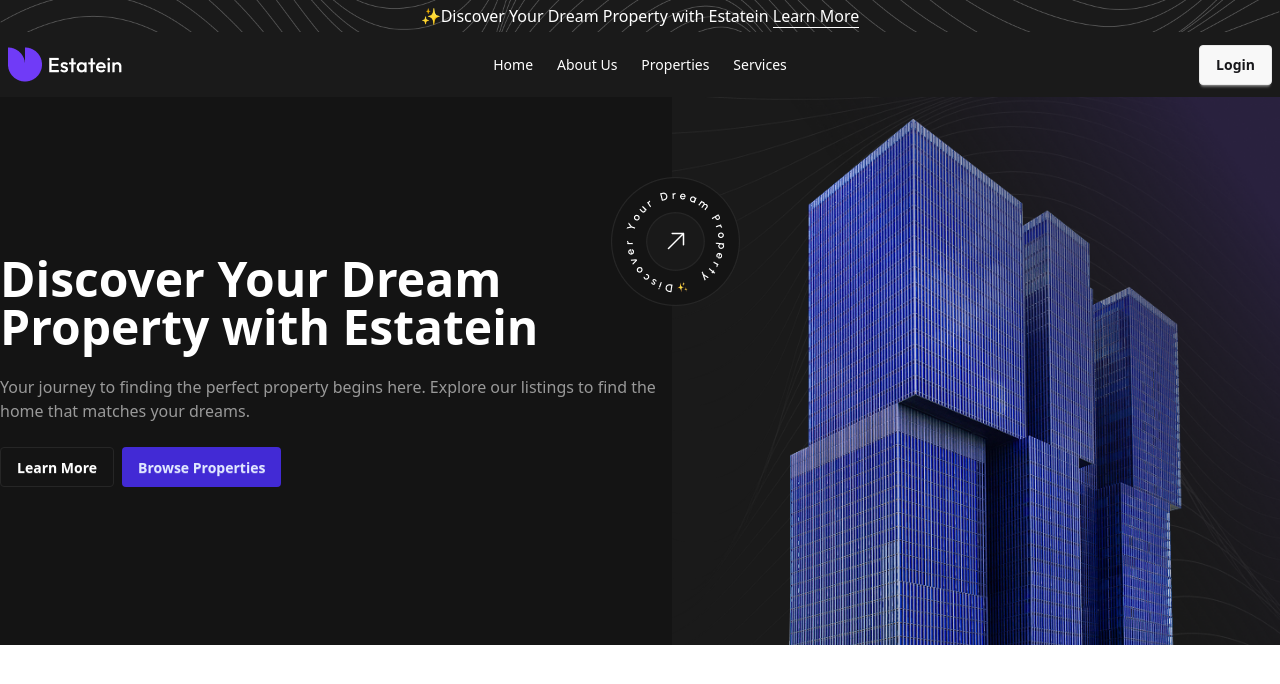
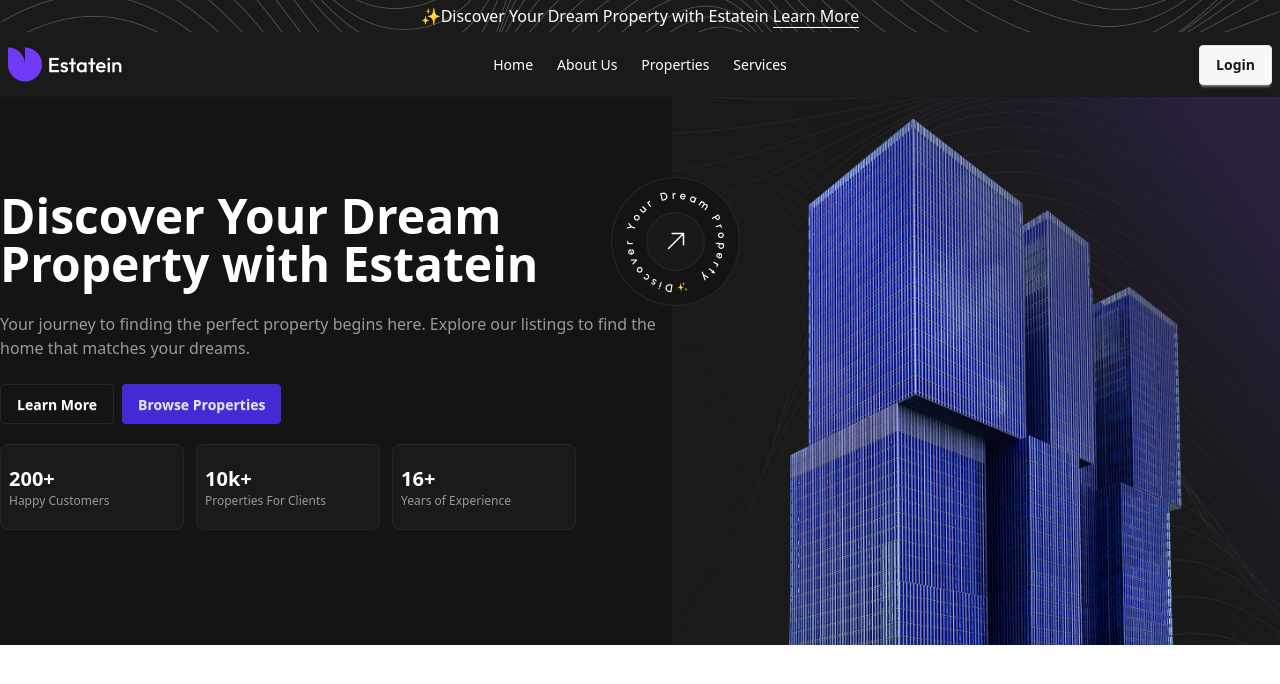
Before and after one commit to MD-Moniruzzaman-Arafat/web-project-16, a React (Vite) app: page / in a window 1280 px wide. Shown: the top 684 px of the page. Built offline with nearby package versions, Linux system fonts and the light colour scheme.

Commit message:
added some content in hero component

```diff
--- a/src/components/hero/Hero.jsx
+++ b/src/components/hero/Hero.jsx
@@ -21,6 +21,20 @@ const Hero = () => {
             <button className="btn w-full md:w-auto btn-primary border-0 shadow-none">
               Browse Properties
             </button>
+          </div>
+          <div className="my-5 grid grid-cols-2 md:grid-cols-3 gap-3 md:max-w-xl">
+            <div className="bg-[#1A1A1A] border border-[#262626] px-2 py-5 rounded-lg text-center md:text-justify">
+              <h3 className="font-bold text-xl">200+</h3>
+              <p className="text-[#999] text-xs">Happy Customers</p>
+            </div>
+            <div className="bg-[#1A1A1A] border border-[#262626] px-2 py-5 rounded-lg text-center md:text-justify">
+              <h3 className="font-bold text-xl">10k+</h3>
+              <p className="text-[#999] text-xs">Properties For Clients</p>
+            </div>
+            <div className="bg-[#1A1A1A] border border-[#262626] px-2 py-5 rounded-lg col-span-2 md:col-span-1 text-center md:text-justify">
+              <h3 className="font-bold text-xl">16+</h3>
+              <p className="text-[#999] text-xs">Years of Experience</p>
+            </div>
           </div>
         </div>
         <div
```
